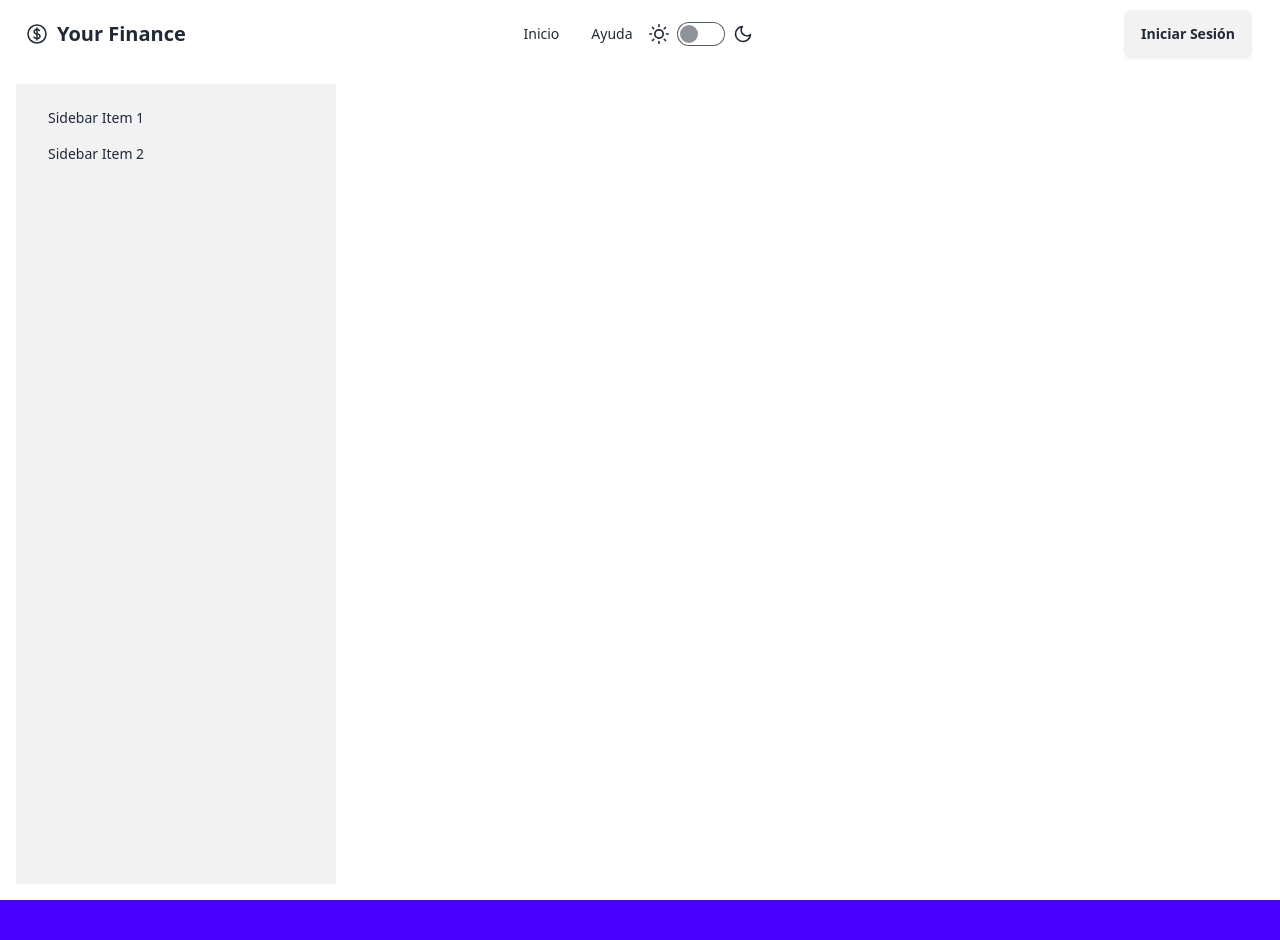
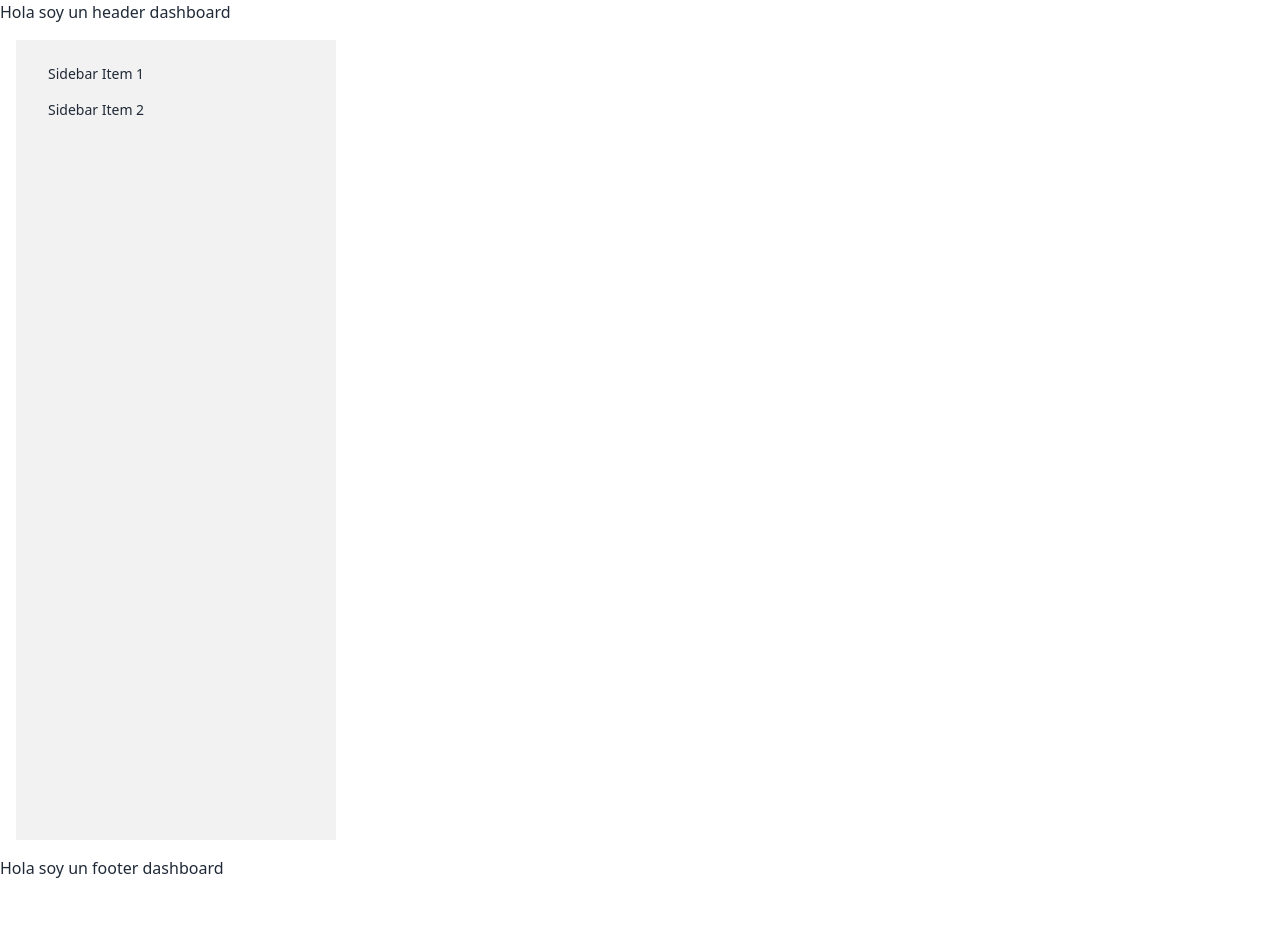
Before and after one commit to pblnahu1/gestor-de-finanzas-project, a React (Vite) app: page /homedashboard in a window 1280 px wide. Shown: the top 940 px of the page. After the commit the page ends 880 px from the top, so only its background shows below. Built offline with nearby package versions, Linux system fonts and the light colour scheme.

Commit message:
agregando archivos dashboard configurables

```diff
--- a/src/App.jsx
+++ b/src/App.jsx
@@ -6,7 +6,10 @@ import Footer from './components/Footer'
 import HomePage from './pages/HomePage'
 import LoginPage from './pages/Login';
 import Registro from './pages/Registro';
+
 import PageDashboard from './pages/PageDashboard';
+import HeaderDashboard from './components/Dashboard/HeaderDashboard';
+import FooterDashboard from './components/Dashboard/FooterDashboard';
 
 function App() {
 
@@ -25,42 +28,63 @@ function App() {
 
   return (
 
-    <div className='min-h-screen flex flex-col'>
-      <Header />
-      <main className=' flex-grow p-4 items-center'>
     <Routes>
       <Route
         path='/'
-            element={<HomePage />}
+        element={
+          <div className='min-h-screen flex flex-col'>
+            <Header />
+            <main className='flex-grow p-4 items-center'>
+              <HomePage />
+            </main>
+            <Footer />
+          </div>
+        }
       ></Route>
       <Route
         path='/login'
         element={
+          <div className='min-h-screen flex flex-col'>
+            <Header />
+            <main className='flex-grow p-4 items-center'>
               <LoginPage
                 handleStartLoginRegistroClick={() => handleStartLoginRegistroClick(2)}
                 handleStartHomeDashboardCLick={() => handleStartLoginRegistroClick(3)}
               />
+            </main>
+            <Footer />
+          </div>
         }
       ></Route>
       <Route
         path='/registro'
         element={
+          <div className='min-h-screen flex flex-col'>
+            <Header />
+            <main className='flex-grow p-4 items-center'>
               <Registro
                 handleStartLoginRegistroClick={() => handleStartLoginRegistroClick(1)}
                 handleStartHomeDashboardCLick={() => handleStartLoginRegistroClick(3)}
               />
+            </main>
+            <Footer />
+          </div>
         }
       ></Route>
+
       <Route
         path='/homedashboard'
         element={
+          <div className='min-h-screen flex flex-col'>
+            <HeaderDashboard />
+            <main className='flex-grow p-4 items-center'>
               <PageDashboard />
+            </main>
+            <FooterDashboard />
+          </div>
         }
       ></Route>
     </Routes>
-      </main>
-      <Footer />
-    </div>
 
   )
 }
--- /dev/null
+++ b/src/components/Dashboard/FooterDashboard.jsx
@@ -0,0 +1,7 @@
+export default function FooterDashboard() {
+    return (
+        <div>
+            <h1>Hola soy un footer dashboard</h1>
+        </div>
+    )
+ }
--- /dev/null
+++ b/src/components/Dashboard/HeaderDashboard.jsx
@@ -0,0 +1,7 @@
+export default function HeaderDashboard() {
+    return (
+        <div>
+            <h1>Hola soy un header dashboard</h1>
+        </div>
+    )
+}
```
Lines whose indentation alone changed are shown as unchanged.
